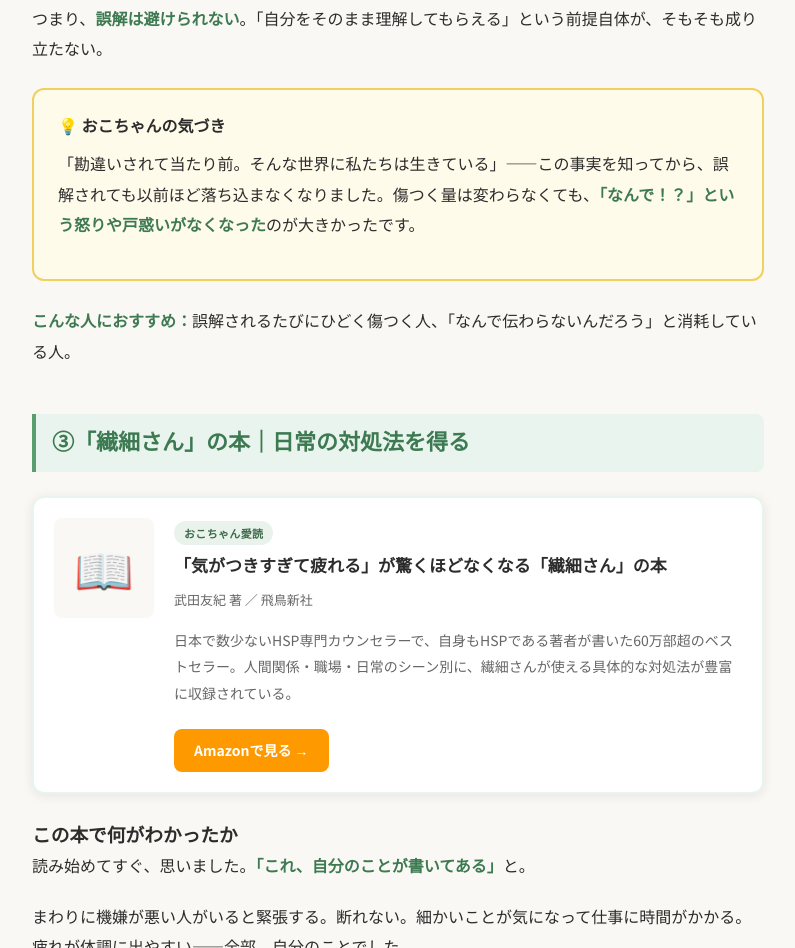
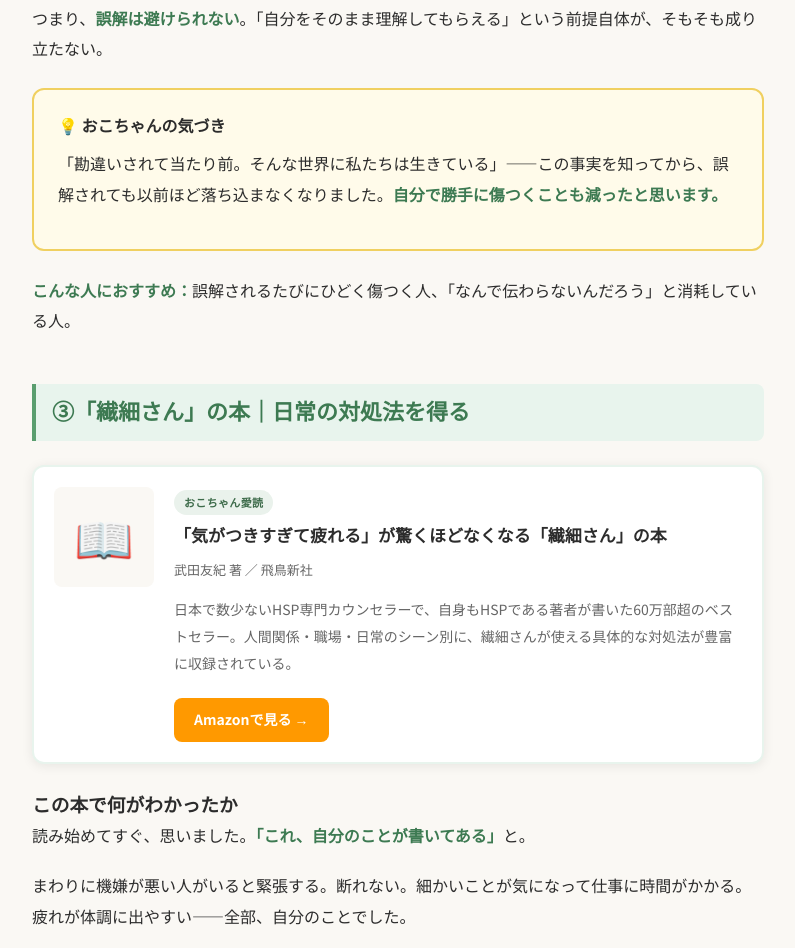
Before and after one commit to kotaro-health-lab/kotaro-health-lab.github.io, a plain HTML site: page articles/hsp-books-3.html in a window 1280 px wide. Shown: the part 3505-4453 px from the top of the page, without its empty margins (242-1037 px from the left). Drawn offline with Linux system fonts and the light colour scheme.

Commit message:
Update okochan insight text in book 2 section

```diff
--- a/articles/hsp-books-3.html
+++ b/articles/hsp-books-3.html
@@ -146,7 +146,7 @@
 
         <div class="point-box">
           <p class="point-title">💡 おこちゃんの気づき</p>
-          <p>「勘違いされて当たり前。そんな世界に私たちは生きている」——この事実を知ってから、誤解されても以前ほど落ち込まなくなりました。傷つく量は変わらなくても、<strong>「なんで！？」という怒りや戸惑いがなくなった</strong>のが大きかったです。</p>
+          <p>「勘違いされて当たり前。そんな世界に私たちは生きている」——この事実を知ってから、誤解されても以前ほど落ち込まなくなりました。<strong>自分で勝手に傷つくことも減ったと思います。</strong></p>
         </div>
 
         <p><strong>こんな人におすすめ：</strong>誤解されるたびにひどく傷つく人、「なんで伝わらないんだろう」と消耗している人。</p>
```
